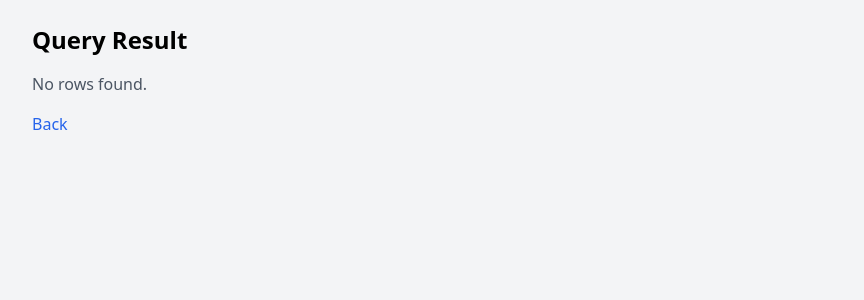
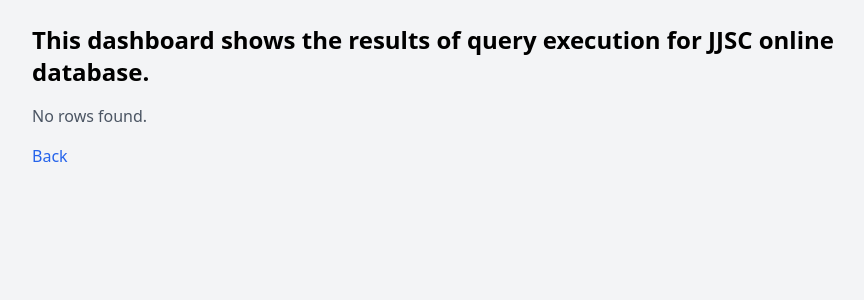
Before and after one commit to ZilongJas/StudentSystemsDatabase_T4, a Flask app: template templates/result.html in a window 1280 px wide. Shown: the top 300 px of the page, without its empty margins (160-1024 px from the left). Run offline with Flask 3, Linux system fonts and the light colour scheme; the template is opened without the code that fills it, so the values that code supplies are empty; some libraries are stand-ins or nearby versions.

Commit message:
added desc

```diff
--- a/templates/result.html
+++ b/templates/result.html
@@ -2,12 +2,12 @@
 <html>
 <head>
   <meta charset="utf-8" />
-  <title>Query Result</title>
+  <title>Query Result </title>
   <script src="https://cdn.tailwindcss.com"></script>
 </head>
 <body class="bg-gray-100 p-6">
   <div class="max-w-4xl mx-auto">
-    <h2 class="text-2xl font-semibold mb-4">Query Result</h2>
+    <h2 class="text-2xl font-semibold mb-4">This dashboard shows the results of query execution for JJSC online database. </h2>
 
     {% if rows and colnames %}
       <div class="overflow-x-auto">
```
